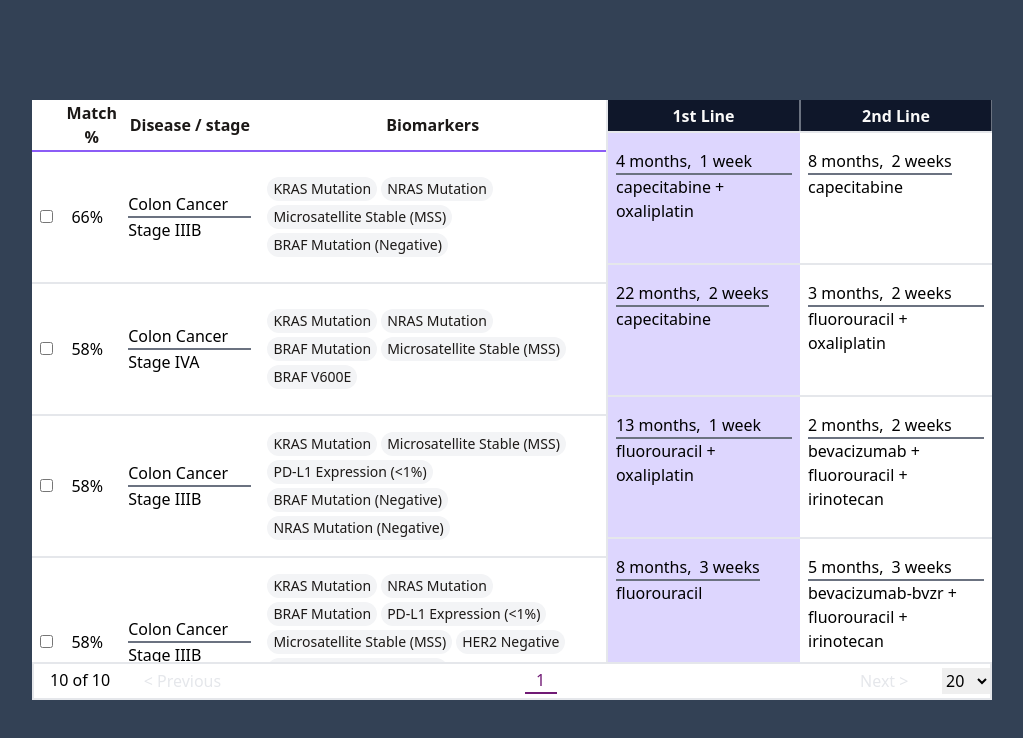
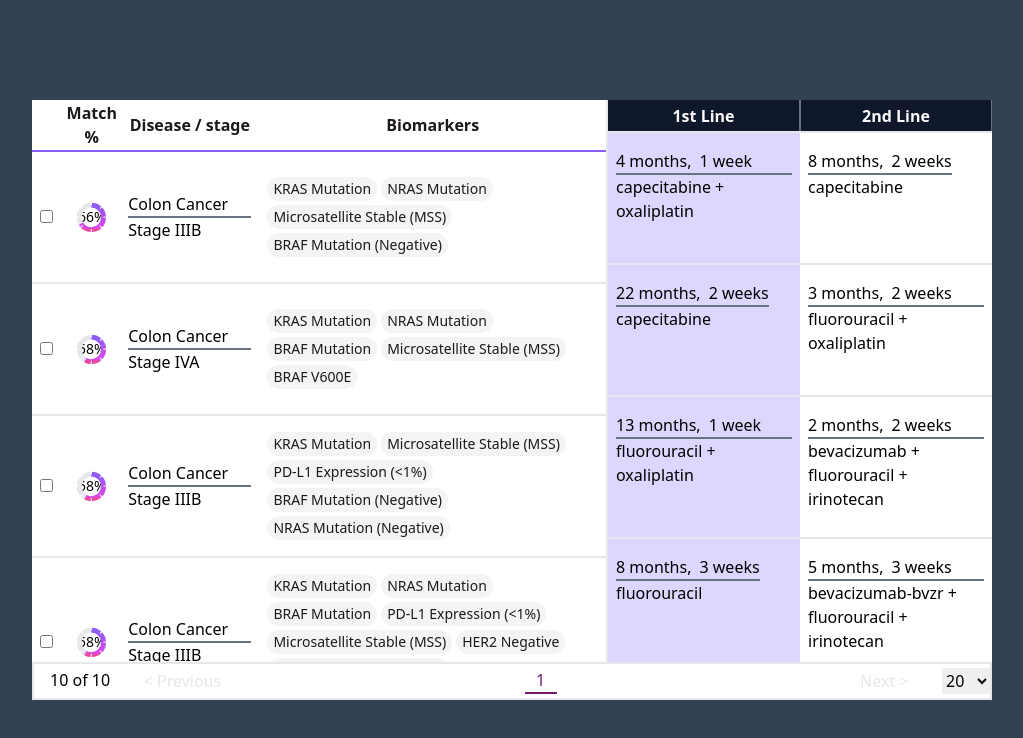
Before and after one commit to jakyle/angular-sandbox, an Angular app: page / in a window 1280 px wide. Shown: the top 738 px of the page, without its empty margins (128-1151 px from the left). Built offline with nearby package versions, Linux system fonts and the light colour scheme; what ngx-editor would draw is missing.

Commit message:
percent circle works

```diff
--- a/src/app/like-mine-table/like-mine-table.component.ts
+++ b/src/app/like-mine-table/like-mine-table.component.ts
@@ -42,7 +42,7 @@ export class LikeMineTableComponent implements OnInit, AfterViewChecked {
   likeMineInfoColumns = [
     { field: 'isSelected', header: '', classes: '!w-4', display: true },
     { field: 'patient', header: 'Patient', classes: 'w-auto', display: false },
-    { field: 'percentageMatch', header: 'Match %', classes: '!w-8', display: true },
+    { field: 'percentageMatch', header: 'Match %', classes: '!w-4', display: true },
     { field: 'diseaseStaging', header: 'Disease / stage', classes: '!w-32', display: true },
     { field: 'bioMarkers', header: 'Biomarkers', classes: 'w-80 min-w-fit', display: true },
     { field: 'age', header: 'Age', classes: '!w-4', display: false },
--- a/src/app/like-mine-table/percentage-circle/percentage-circle.component.html
+++ b/src/app/like-mine-table/percentage-circle/percentage-circle.component.html
@@ -1,3 +1,22 @@
-<div>
-	{{percentage}}%
+<p class="font-medium text-sm">{{pct}}%</p>
+
+<div *ngFor="let deg of degrees" class="absolute flex justify-center z-20 w-full h-full" [style.transform]="deg">
+	<div class="h-5 w-px bg-white z-20"></div>
 </div>
+
+<svg class="absolute z-0 [&>circle]:stroke-[12]" viewBox="0 0 100 100">
+	<defs>
+		<linearGradient id="myGradient">
+			<stop offset="0%" stop-color="#ec4899" />
+			<stop offset="10%" stop-color="#d946ef" />
+			<stop offset="100%" stop-color="#8b5cf6" />
+		</linearGradient>
+	</defs>
+	<circle class="stroke-gray-200" [attr.r]="this.radius" cx="150" cy="50" fill="transparent"
+		[style.stroke-dasharray]="strokeDashArray" stroke-dashoffset="0" transform='rotate(-90 100 100)'></circle>
+
+	<circle #circle stroke="url(#myGradient)" [attr.r]="this.radius" cx="150" cy="50" fill="transparent"
+		[style.stroke-dasharray]="strokeDashArray" [style.stroke-dashoffset]="strokeDashOffset"
+		transform='rotate(-90 100 100)'>
+	</circle>
+</svg>
--- a/src/app/like-mine-table/percentage-circle/percentage-circle.component.ts
+++ b/src/app/like-mine-table/percentage-circle/percentage-circle.component.ts
@@ -1,9 +1,48 @@
-import { Component, Input } from '@angular/core';
+import { AfterViewInit, ChangeDetectorRef, Component, ElementRef, Host, HostBinding, Input, ViewChild } from '@angular/core';
 
 @Component({
   selector: 'app-percentage-circle',
   templateUrl: './percentage-circle.component.html'
 })
-export class PercentageCircleComponent {
-  @Input() percentage: number = 0;
+export class PercentageCircleComponent implements AfterViewInit {
+
+  @HostBinding('class') class = 'h-16 relative flex justify-center items-center isolate';
+  @ViewChild('circle') circle!: ElementRef<SVGCircleElement>;
+  pct: number = 0;
+  strokeDashArray = 565.48;
+  strokeDashOffset = 0;
+  radius = 30;
+
+  degrees = [
+    'rotate(0)',
+    'rotate(45deg)',
+    'rotate(90deg)',
+    'rotate(135deg)',
+    'rotate(180deg)',
+    'rotate(225deg)',
+    'rotate(270deg)',
+    'rotate(315deg)',
+  ];
+
+  constructor(private cd: ChangeDetectorRef) { }
+
+  @Input() set percentage(val: number) {
+    this.setPercentage(val);
+  };
+
+  ngAfterViewInit(): void {
+    this.strokeDashArray = this.circle.nativeElement.getTotalLength();
+    this.setPercentage(this.pct);
+    this.cd.detectChanges();
+  }
+
+  private setPercentage(val: number) {
+    this.pct = val;
+    const circumference = 2 * Math.PI * this.radius;
+
+    val = Math.min(Math.max(val, 0), 100);
+
+    this.strokeDashOffset = ((100-val)/100) * circumference;
+  }
+
 }
```
